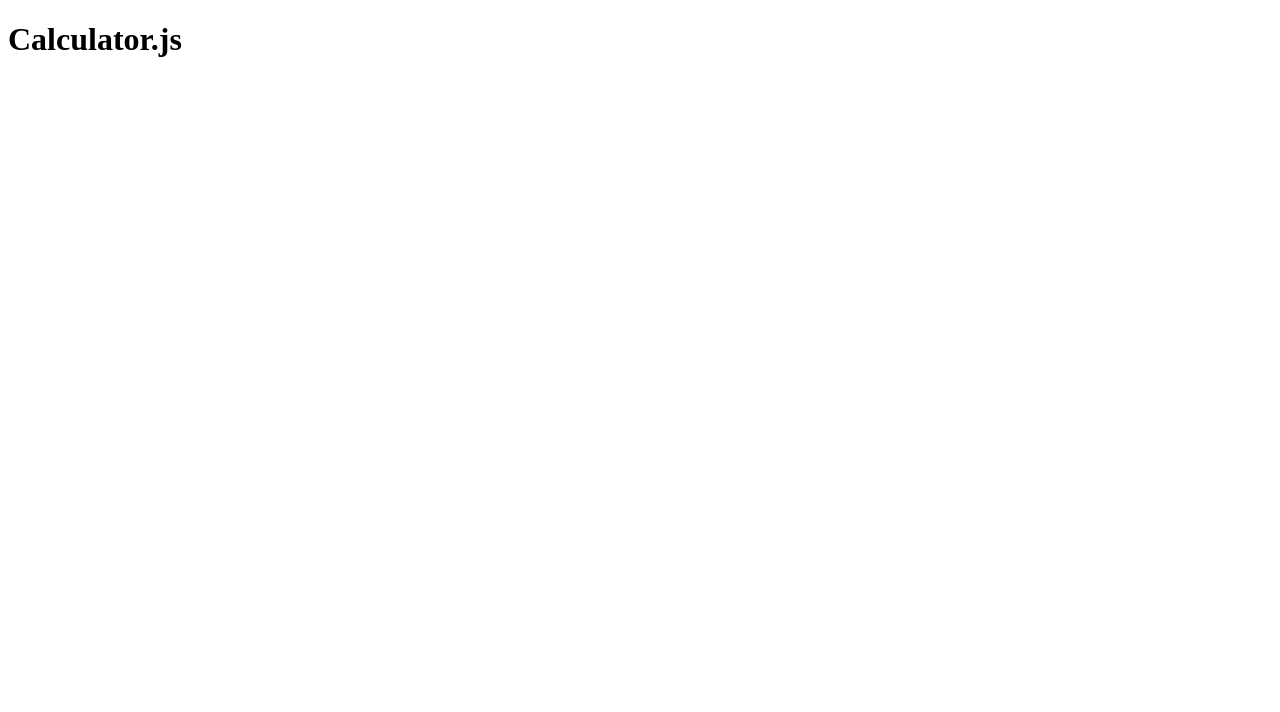
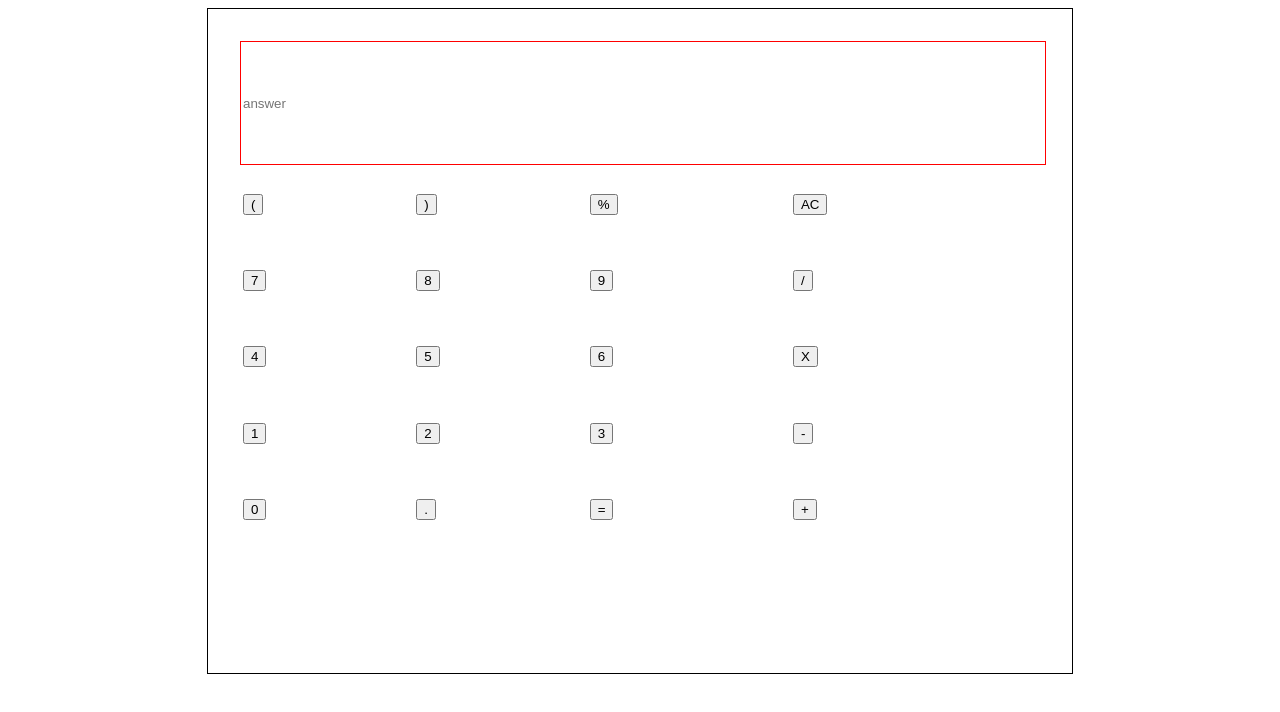
Before and after one commit to SharathKumarK06/Calculator.js, a plain HTML site: page index.html in a window 1280 px wide. Drawn offline with Linux system fonts and the light colour scheme.

Commit message:
Add buttons

```diff
--- a/index.html
+++ b/index.html
@@ -4,8 +4,126 @@
     <title>
       Calculator.js
     </title>
+    <link rel="stylesheet" href="styles/style.css">
   </head>
   <body>
-    <h1>Calculator.js</h1>
+    <div class="container debug">
+      <input type="text" placeholder="answer" class="answer-bar">
+
+      <div class="button-block">
+        <table class="table">
+          <tr>
+            <td class="">
+              <button class="btn">
+                (
+              </button>
+            </td>
+            <td class="">
+              <button class="btn">
+                )
+              </button>
+            </td>
+            <td class="">
+              <button class="btn">
+                %
+              </button>
+            </td>
+            <td class="">
+              <button class="btn">
+                AC
+              </button>
+            </td>
+          </tr>
+          <tr>
+            <td class="">
+              <button class="btn">
+                7
+              </button>
+            </td>
+            <td class="">
+              <button class="btn">
+                8
+              </button>
+            </td>
+            <td class="">
+              <button class="btn">
+                9
+              </button>
+            </td>
+            <td class="">
+              <button class="btn">
+                /
+              </button>
+            </td>
+          </tr>
+          <tr>
+            <td class="">
+              <button class="btn">
+                4
+              </button>
+            </td>
+            <td class="">
+              <button class="btn">
+                5
+              </button>
+            </td>
+            <td class="">
+              <button class="btn">
+                6
+              </button>
+            </td>
+            <td class="">
+              <button class="btn">
+                X
+              </button>
+            </td>
+          </tr>
+          <tr>
+            <td class="">
+              <button class="btn">
+                1
+              </button>
+            </td>
+            <td class="">
+              <button class="btn">
+                2
+              </button>
+            </td>
+            <td class="">
+              <button class="btn">
+                3
+              </button>
+            </td>
+            <td class="">
+              <button class="btn">
+                -
+              </button>
+            </td>
+          </tr>
+          <tr>
+            <td class="">
+              <button class="btn">
+                0
+              </button>
+            </td>
+            <td class="">
+              <button class="btn">
+                .
+              </button>
+            </td>
+            <td class="">
+              <button class="btn">
+                =
+              </button>
+            </td>
+            <td class="">
+              <button class="btn">
+                +
+              </button>
+            </td>
+          </tr>
+        </table>
+      </div>
+    </div>
   </body>
 </html>
--- /dev/null
+++ b/styles/style.css
@@ -0,0 +1,31 @@
+.container {
+  width: 800px;
+  height: 600px;
+  margin: auto;
+  padding: 2rem;
+}
+
+.answer-bar {
+  width: 100%;
+  height: 20%;
+  border: solid 1px red;
+  margin: 0;
+}
+
+.answer-bar button {
+
+}
+
+.button-block {
+  width: 100%;
+  height: 80%;
+}
+
+.table {
+  width: inherit;
+  height: inherit;
+}
+
+.debug {
+  border: solid 1px black;
+}
```
Also changed, not shown: 1 other file.
